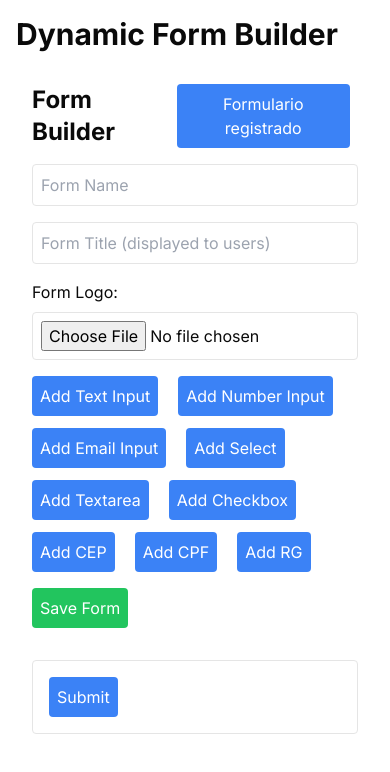
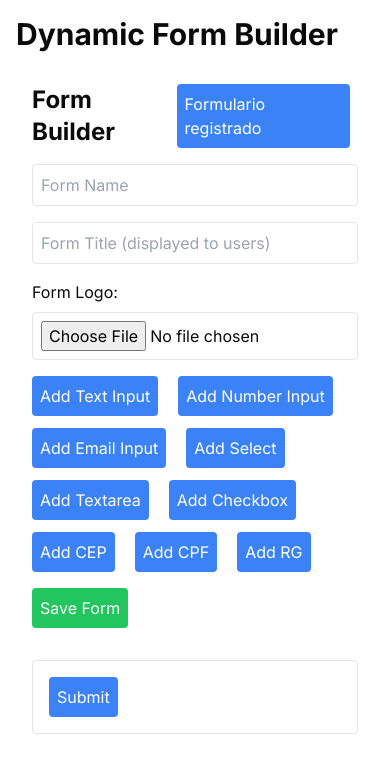
Before and after one commit to lcspaiva87/Dynamic_Form_Builder, a Next.js app: page / in a window 390 px wide. Shown: the top 772 px of the page. Built offline with nearby package versions, Linux system fonts and the light colour scheme.

Commit message:
feat: Add lazy loading for images in FormBuilder and FormPreview

```diff
--- a/src/app/FormBuilder.tsx
+++ b/src/app/FormBuilder.tsx
@@ -1,4 +1,5 @@
 "use client"
+import Link from 'next/link';
 import { useState } from 'react';
 import FormPreview from './FormPreview';
 
@@ -98,9 +99,9 @@ const FormBuilder = () => {
         <div className='flex items-center w-full justify-between mb-4'>
 
           <h2 className="text-2xl font-bold ">Form Builder</h2>
-          <button className="bg-blue-500 text-white p-2 mr-2 rounded">
-            <a href="/form">Formulario registrado</a>
-          </button>
+          <Link href="/form" className="bg-blue-500 text-white p-2 mr-2 rounded">
+            Formulario registrado
+          </Link>
         </div>
         <input
           type="text"
--- a/src/app/form/page.tsx
+++ b/src/app/form/page.tsx
@@ -1,17 +1,20 @@
 "use client"
+import { Skeleton } from '@/components/ui/skeleton';
 import { Form } from '@prisma/client';
 import Link from 'next/link';
 import { useEffect, useState } from 'react';
 
 export default function FormsList() {
   const [forms, setForms] = useState<Form[]>([]);
-
+  const [loading, setLoading] = useState(true);
   useEffect(() => {
     async function fetchForms() {
+
       const response = await fetch('/api/form');
       if (response.ok) {
         const data = await response.json();
         setForms(data);
+        setLoading(false);
       }
     }
     fetchForms();
@@ -20,6 +23,11 @@ export default function FormsList() {
   return (
     <div className="container mx-auto p-4">
       <h1 className="text-3xl font-bold mb-6">Formulários Cadastrados</h1>
+      {loading && <div className='grid grid-cols-1 md:grid-cols-2 lg:grid-cols-3 gap-4'>
+        {Array.from({ length: 5 }).map((_, i) => (
+          <Skeleton key={i} className="h-[125px] w-full rounded-xl" />
+        ))}
+      </div>}
       <div className="grid grid-cols-1 md:grid-cols-2 lg:grid-cols-3 gap-4">
         {forms.map((form: Form) => (
           <Link href={`/form/${form.id}`} key={form.id} className="block p-4 border rounded-lg hover:shadow-lg transition-shadow">
--- /dev/null
+++ b/src/components/ui/skeleton.tsx
@@ -0,0 +1,15 @@
+import { cn } from "@/lib/utils"
+
+function Skeleton({
+  className,
+  ...props
+}: React.HTMLAttributes<HTMLDivElement>) {
+  return (
+    <div
+      className={cn("animate-pulse rounded-md bg-primary/10", className)}
+      {...props}
+    />
+  )
+}
+
+export { Skeleton }
```
